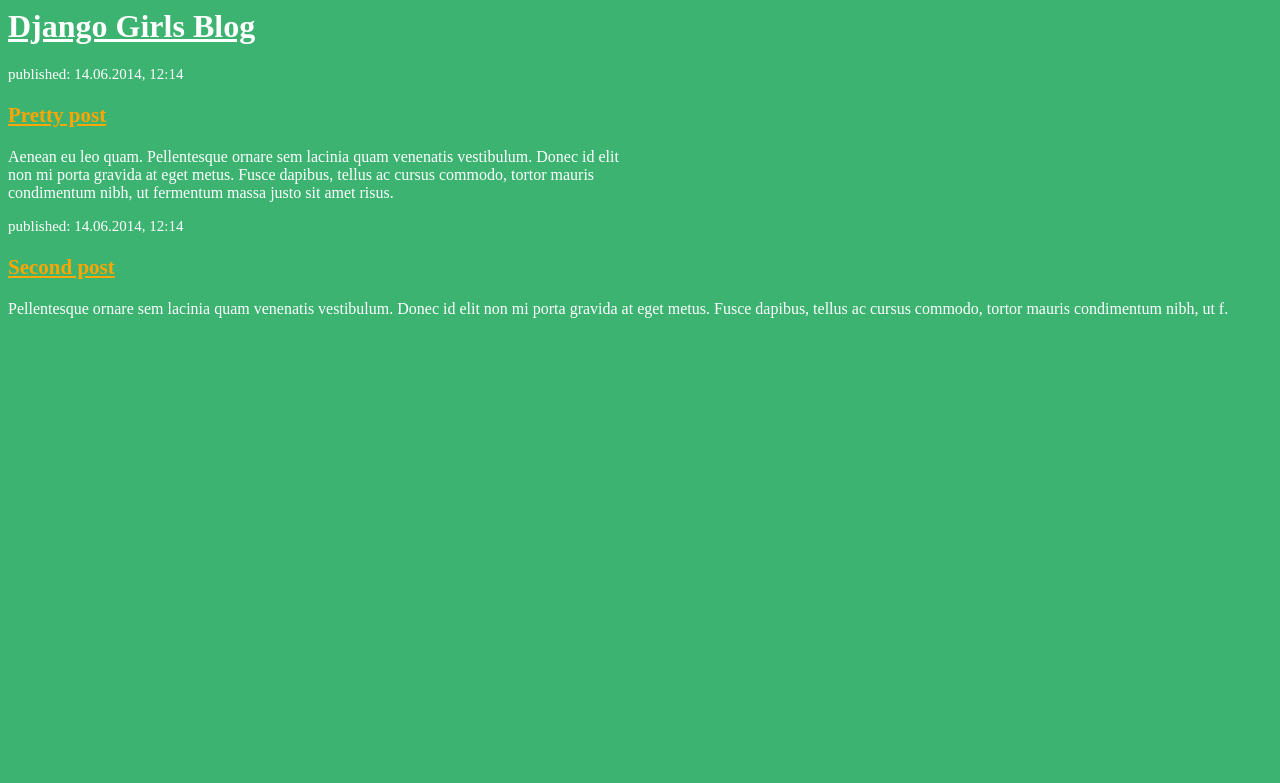
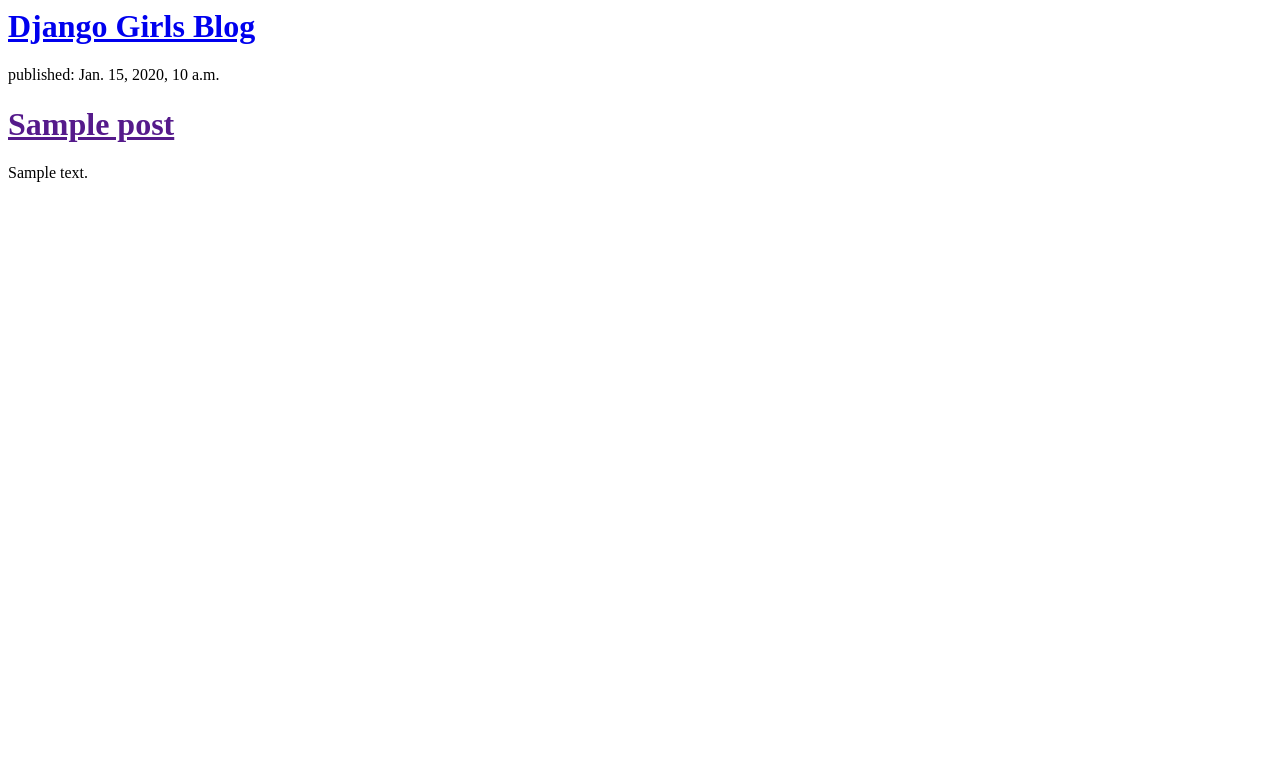
Before and after one commit to LAnastasiia/django_girls_blog, a Django app: template blog/templates/blog/post_list.html in a window 1280 px wide. Shown: the top 783 px of the page. Run offline with Django 3.2, Linux system fonts and the light colour scheme; the template is opened without the code that fills it: values that come from a table or form of the project are taken from there, others are empty; tables that the repository leaves empty hold one stand-in row (values such as "Sample post").

Commit message:
Used template

```diff
--- a/blog/templates/blog/post_list.html
+++ b/blog/templates/blog/post_list.html
@@ -13,22 +13,20 @@
 </html> -->
 <html>
     <head>
-        <title style="color: orange;">Django Girls blog</title>
+        <title>Django Girls blog</title>
     </head>
-    <body style="background-color:MediumSeaGreen;">
+    <body>
 
-        <h1><a style="color: white; text-align: center;" href="/">Django Girls Blog</a></h1>
+        <h1><a href="/">Django Girls Blog</a></h1>
 
-        <div style="color: white; width: 50%;">
-            <p style="font-size: 15;">published: 14.06.2014, 12:14</p>
-            <h2 style="color: white;"><a style="color:orange; font-size: 21px;" href="">Pretty post</a></h2>
-            <p>Aenean eu leo quam. Pellentesque ornare sem lacinia quam venenatis vestibulum. Donec id elit non mi porta gravida at eget metus. Fusce dapibus, tellus ac cursus commodo, tortor mauris condimentum nibh, ut fermentum massa justo sit amet risus.</p>
-        </div>
-
-        <div style="color:white; ">
-            <p style="font-size: 15;">published: 14.06.2014, 12:14</p>
-            <h2><a style="color:orange; font-size: 21px;" href="">Second post</a></h2>
-            <p>Pellentesque ornare sem lacinia quam venenatis vestibulum. Donec id elit non mi porta gravida at eget metus. Fusce dapibus, tellus ac cursus commodo, tortor mauris condimentum nibh, ut f.</p>
+        <div>
+            {% for post in posts %}
+            <div>
+                <p>published: {{ post.published_date }}</p>
+                <h1><a href="">{{ post.title }}</a></h1>
+                <p>{{ post.text|linebreaksbr }}</p>
+            </div>
+            {% endfor %}
         </div>
     </body>
 </html>
```
Also changed, not shown: blog/views.py (+7 -1 lines).
